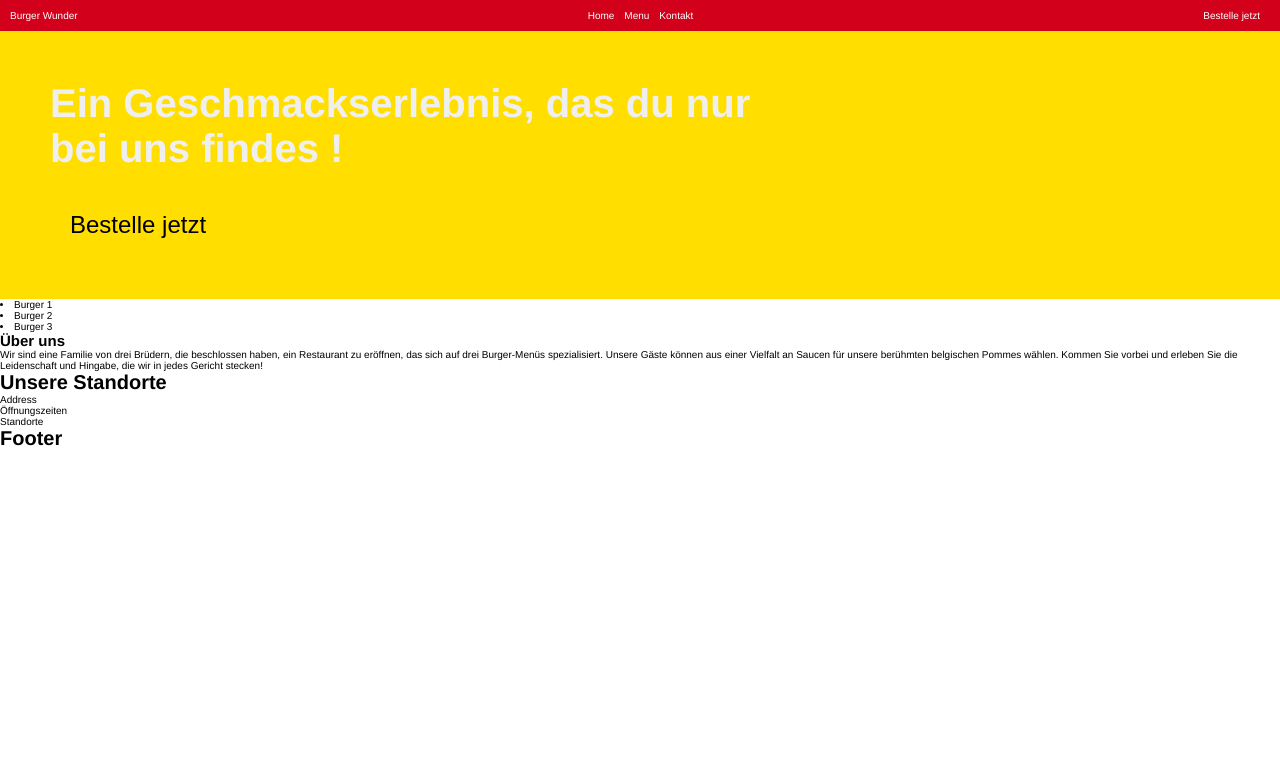
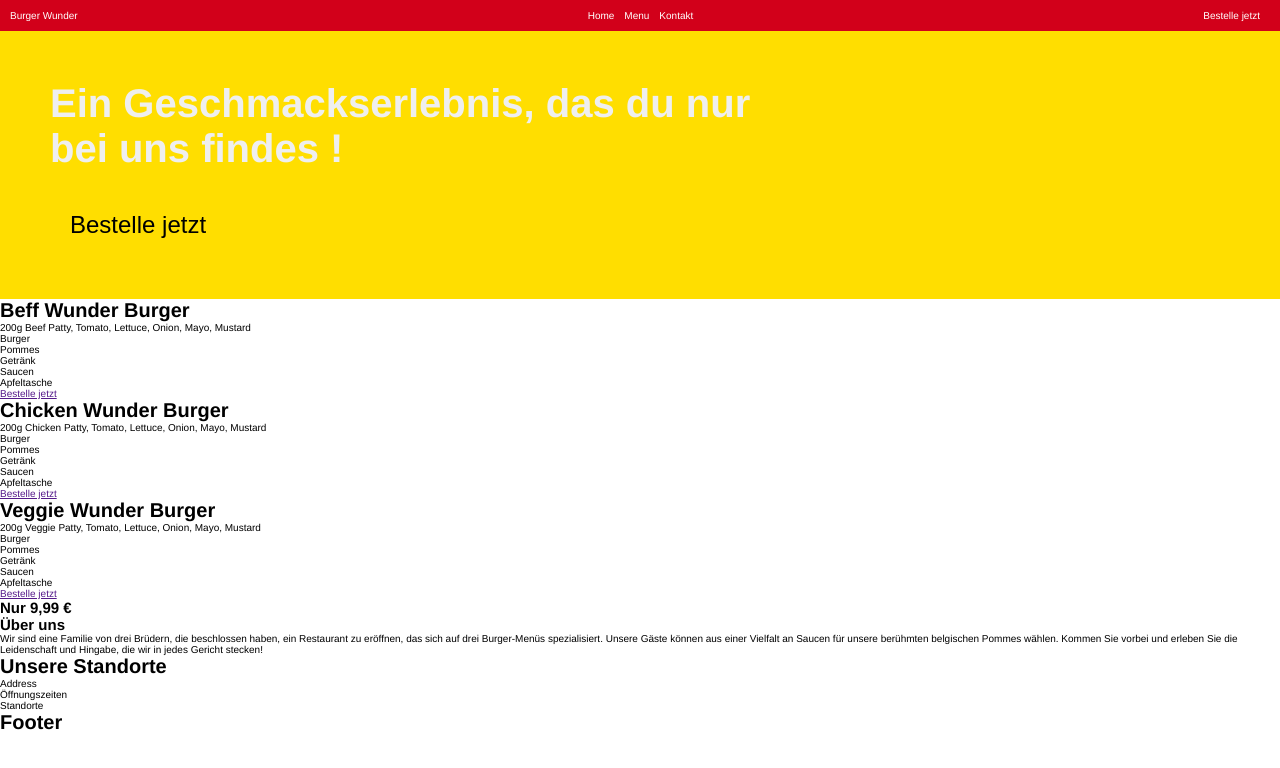
Before and after one commit to augustofaggion/burgerwunder, a Vue app: page / in a window 1280 px wide. Shown: the top 768 px of the page. Built offline with nearby package versions, Linux system fonts and the light colour scheme.

Commit message:
text for menu added

```diff
--- a/src/components/AppMenu.vue
+++ b/src/components/AppMenu.vue
@@ -1,9 +1,19 @@
 <template>
   <div>
     <div>
-      <li>Burger 1</li>
-      <li>Burger 2</li>
-      <li>Burger 3</li>
+      <div class="menu-burger">
+        <div class="menu-card" v-for="burger in menuItems" :key="burger">
+          <h1>{{ burger.title }}</h1>
+          <p>{{ burger.description }}</p>
+          <ul>
+            <li v-for="menuItem in burger.menu" :key="menuItem">
+              {{ menuItem }}
+            </li>
+          </ul>
+          <a href="">Bestelle jetzt</a>
+        </div>
+        <h2>Nur 9,99 €</h2>
+      </div>
     </div>
   </div>
   <!-- Check figma gallery section as an example of menu -->
@@ -13,6 +23,32 @@
 <script>
 export default {
   name: "AppMenu",
+  data() {
+    return {
+      // Menu
+      menuItems: [
+        {
+          title: "Beff Wunder Burger",
+          image: "burger1.jpg",
+          description: "200g Beef Patty, Tomato, Lettuce, Onion, Mayo, Mustard",
+          menu: ["Burger", "Pommes", "Getränk", "Saucen", "Apfeltasche"],
+        },
+        {
+          title: "Chicken Wunder Burger",
+          image: "burger2.jpg",
+          description: "200g Chicken Patty, Tomato, Lettuce, Onion, Mayo, Mustard",
 
+          menu: ["Burger", "Pommes", "Getränk", "Saucen", "Apfeltasche"],
+        },
+        {
+          title: "Veggie Wunder Burger",
+          image: "burger3.jpg",
+          description: "200g Veggie Patty, Tomato, Lettuce, Onion, Mayo, Mustard",
+
+          menu: ["Burger", "Pommes", "Getränk", "Saucen", "Apfeltasche"],
+        },
+      ],
+    };
+  },
 };
 </script>
```
Also changed, not shown: 1 other file (tests, documents, lock files or other folders).
